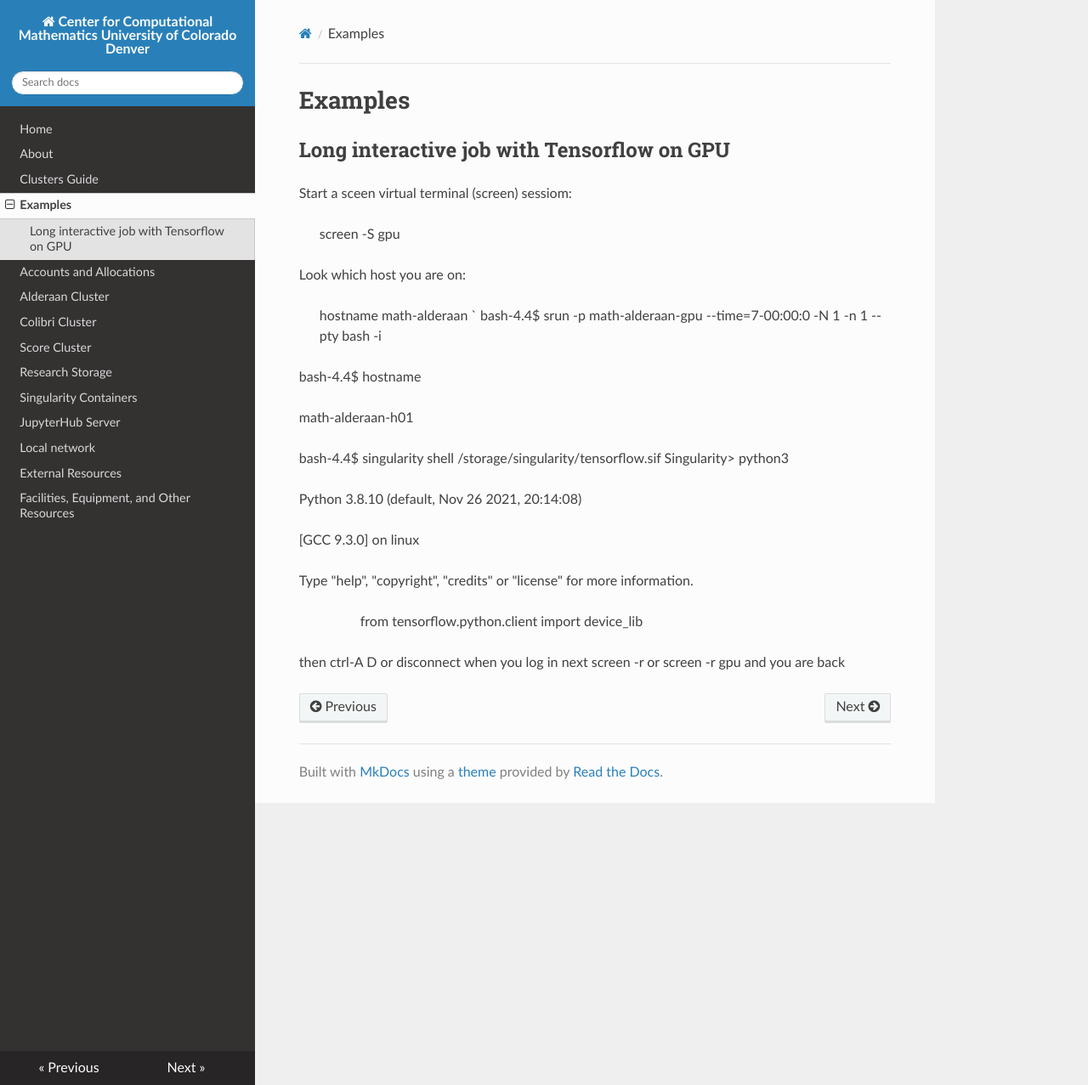
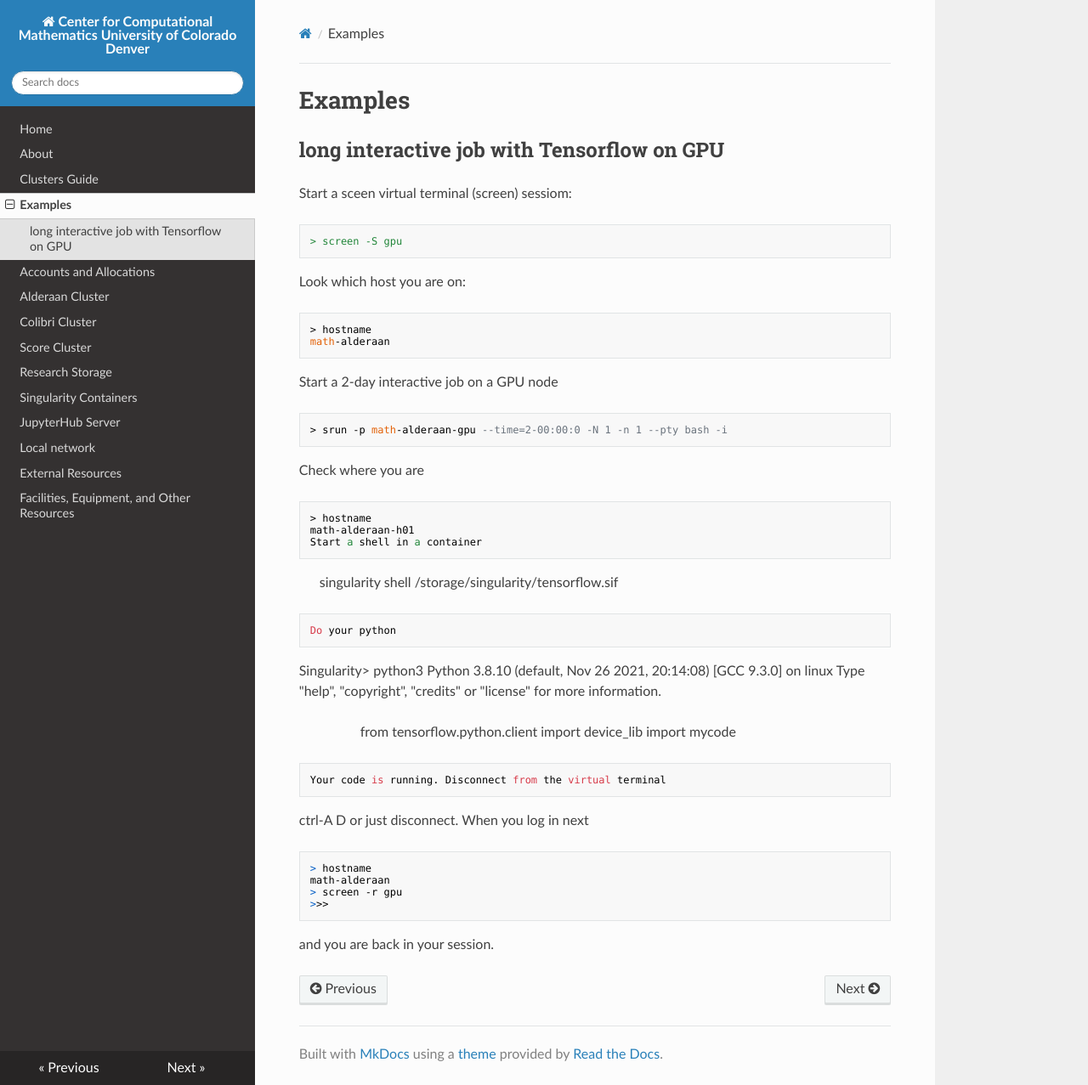
Before and after one commit to ccmucdenver/ccm-docs, an MkDocs documentation site: the page built from docs/examples.md, in a window 1280 px wide and 1277 px high. Shown: the whole window at 85% size. Built offline with MkDocs 1.6.1, drawn with Linux system fonts in a browser that asks for light colours; nearby versions of some CDN libraries.

Commit message:
fmt examples

````diff
--- a/docs/examples.md
+++ b/docs/examples.md
@@ -1,38 +1,45 @@
 # Examples
 
-## Long interactive job with Tensorflow on GPU
+## long interactive job with Tensorflow on GPU
 
 Start a sceen virtual terminal (screen) sessiom:
-
+```
 > screen -S gpu
-
+```
 Look which host you are on:
-
+```
 > hostname
 math-alderaan
-`
-bash-4.4$ srun -p math-alderaan-gpu --time=7-00:00:0 -N 1 -n 1 --pty bash -i
-
-bash-4.4$ hostname
-
+```
+Start a 2-day interactive job on a GPU node
+```
+> srun -p math-alderaan-gpu --time=2-00:00:0 -N 1 -n 1 --pty bash -i
+```
+Check where you are
+```
+> hostname
 math-alderaan-h01
-
-bash-4.4$ singularity shell /storage/singularity/tensorflow.sif
+Start a shell in a container
+```
+> singularity shell /storage/singularity/tensorflow.sif
+```
+Do your python
+```
 Singularity> python3
-
 Python 3.8.10 (default, Nov 26 2021, 20:14:08)
-
 [GCC 9.3.0] on linux
-
 Type "help", "copyright", "credits" or "license" for more information.
-
 >>> from tensorflow.python.client import device_lib
-
+>>> import mycode
+```
+Your code is running. Disconnect from the virtual terminal
+```
+ctrl-A D
+or just disconnect. When you log in next
+```
+> hostname
+math-alderaan
+> screen -r gpu
 >>>
-
-then ctrl-A D or disconnect
-when you log in next
-screen -r
-or
-screen -r gpu
-and you are back
+```
+and you are back in your session.
````
